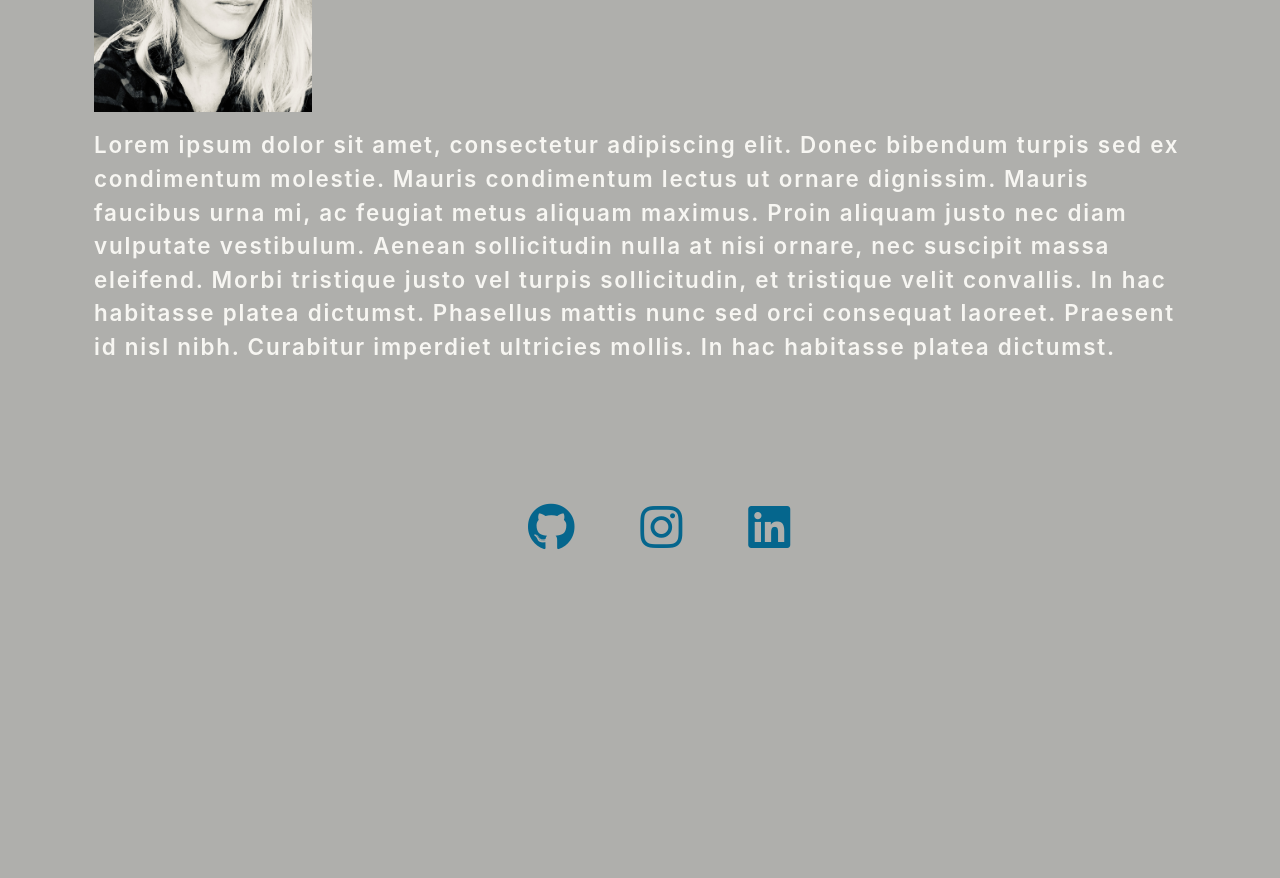
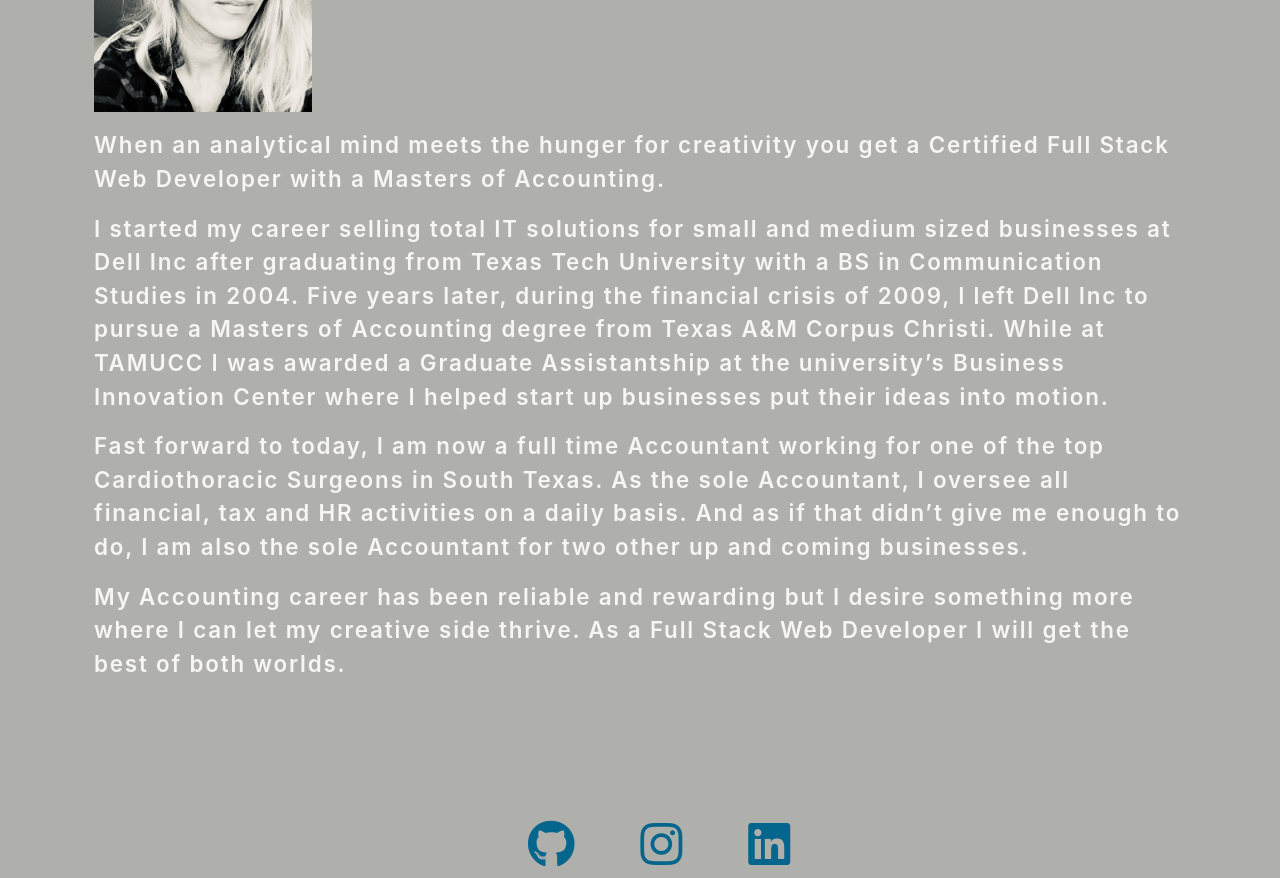
Before and after one commit to cheriecookson/Portfolio, a React (Create React App) app: page / in a window 1280 px wide. Shown: the part 540-1418 px from the top of the page. Before the commit the page ends 1150 px from the top, so only its background shows below. Built offline with nearby package versions, Linux system fonts and the light colour scheme; the HTML template or start-up script is replaced by a standard one; a web font is replaced by a local one.

Commit message:
added about content

```diff
--- a/src/components/About/index.js
+++ b/src/components/About/index.js
@@ -7,13 +7,16 @@ function About() {
       <img src={coverImage} className="my-2" style={{ width: "20%" }} alt="cover" />
       <div className="my-2">
         <p>
-          Lorem ipsum dolor sit amet, consectetur adipiscing elit. Donec bibendum turpis sed ex
-          condimentum molestie. Mauris condimentum lectus ut ornare dignissim. Mauris faucibus urna
-          mi, ac feugiat metus aliquam maximus. Proin aliquam justo nec diam vulputate vestibulum.
-          Aenean sollicitudin nulla at nisi ornare, nec suscipit massa eleifend. Morbi tristique
-          justo vel turpis sollicitudin, et tristique velit convallis. In hac habitasse platea
-          dictumst. Phasellus mattis nunc sed orci consequat laoreet. Praesent id nisl nibh.
-          Curabitur imperdiet ultricies mollis. In hac habitasse platea dictumst.
+          When an analytical mind meets the hunger for creativity you get a Certified Full Stack Web Developer with a Masters of Accounting.
+        </p>
+        <p>
+          I started my career selling total IT solutions for small and medium sized businesses at Dell Inc after graduating from Texas Tech University with a BS in Communication Studies in 2004.  Five years later, during the financial crisis of 2009, I left Dell Inc to pursue a Masters of Accounting degree from Texas A&M Corpus Christi.  While at TAMUCC I was awarded a Graduate Assistantship at the university’s Business Innovation Center where I helped start up businesses put their ideas into motion.
+        </p>
+        <p>
+          Fast forward to today, I am now a full time Accountant working for one of the top Cardiothoracic Surgeons in South Texas.  As the sole Accountant, I oversee all financial, tax and HR activities on a daily basis. And as if that didn’t give me enough to do, I am also the sole Accountant for two other up and coming businesses.
+          </p>
+        <p>
+          My Accounting career has been reliable and rewarding but I desire something more where I can let my creative side thrive.  As a Full Stack Web Developer I will get the best of both worlds.
         </p>
       </div>
     </section>
```
